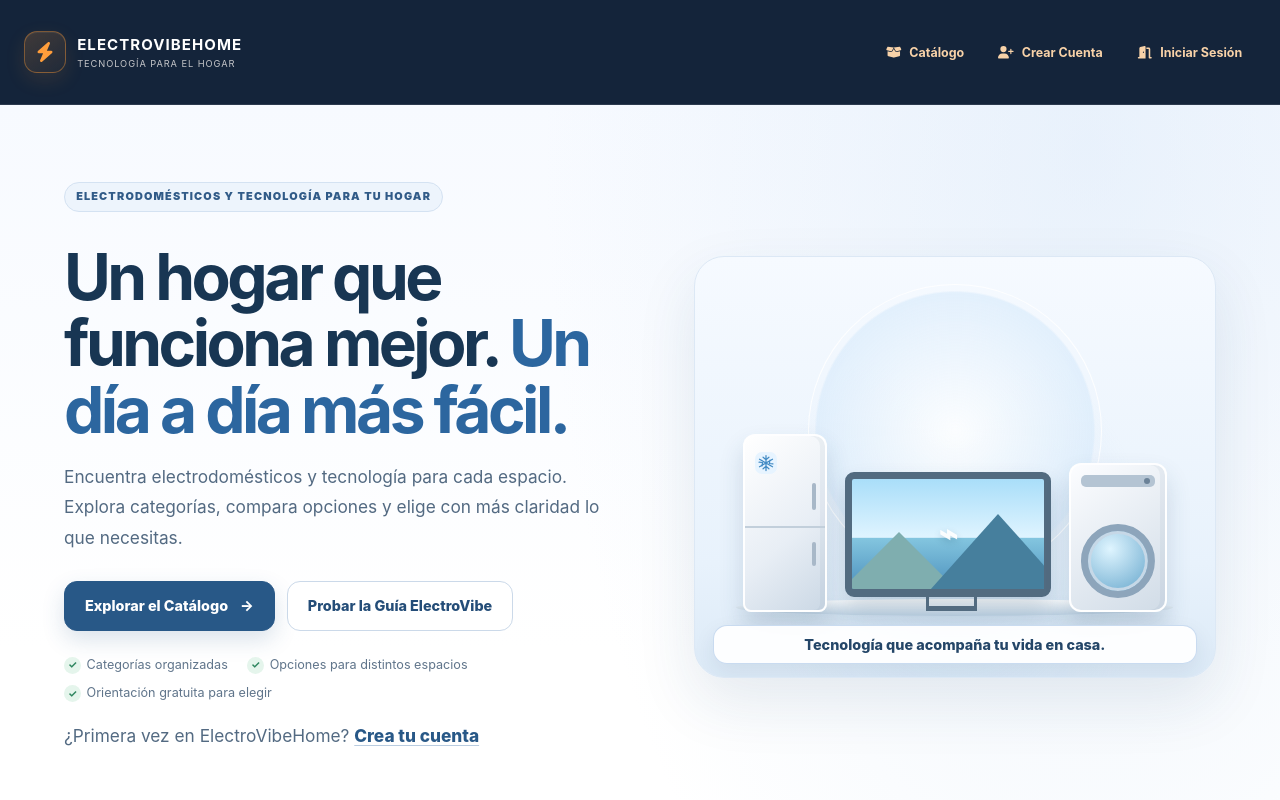
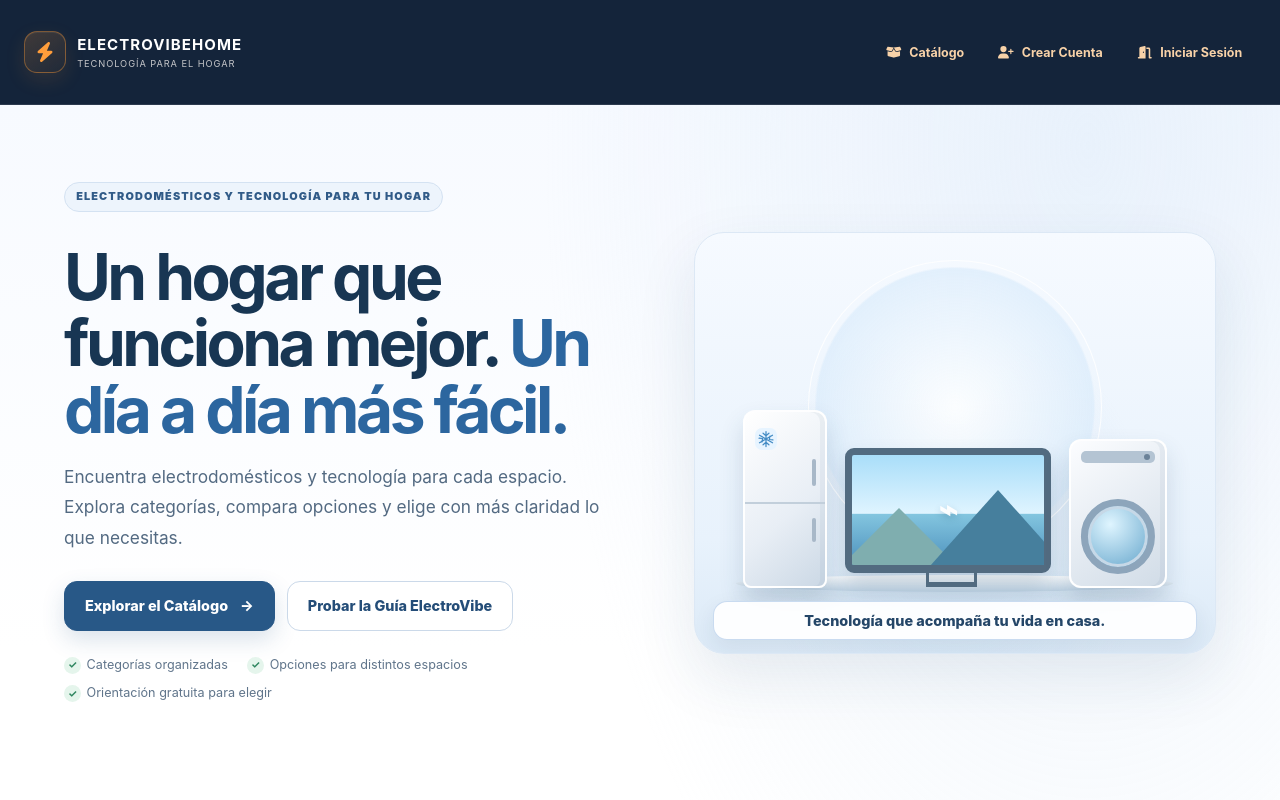
Before and after one commit to sro2005/my-app, a React (Vite) app: page / in a window 1280 px wide. Shown: the top 800 px of the page. Built offline with nearby package versions, Linux system fonts and the light colour scheme.

Commit message:
Retirar invitación de registro de la portada

```diff
--- a/src/components/LandingPage.jsx
+++ b/src/components/LandingPage.jsx
@@ -37,7 +37,6 @@ const LandingPage = () => (
           <span><strong aria-hidden="true">✓</strong> Opciones para distintos espacios</span>
           <span><strong aria-hidden="true">✓</strong> Orientación gratuita para elegir</span>
         </div>
-        <p className="evh-landing-account">¿Primera vez en ElectroVibeHome? <Link to="/register">Crea tu cuenta</Link></p>
       </div>
 
       <div className="evh-hero-art evh-smart-home-illustration" aria-label="Ilustración de un refrigerador, un televisor y una lavadora" role="img">
```
